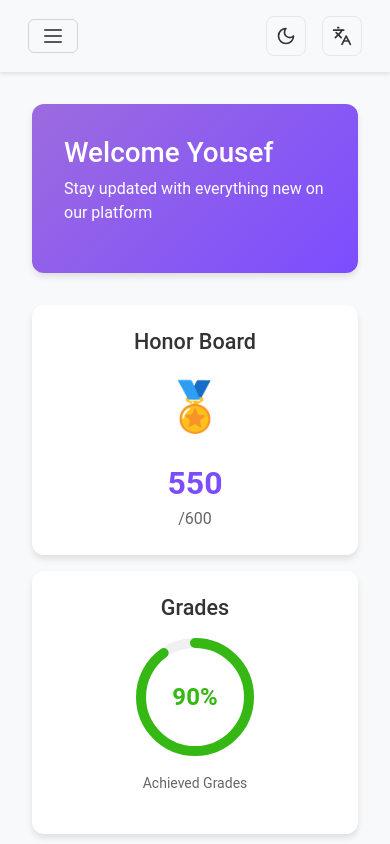
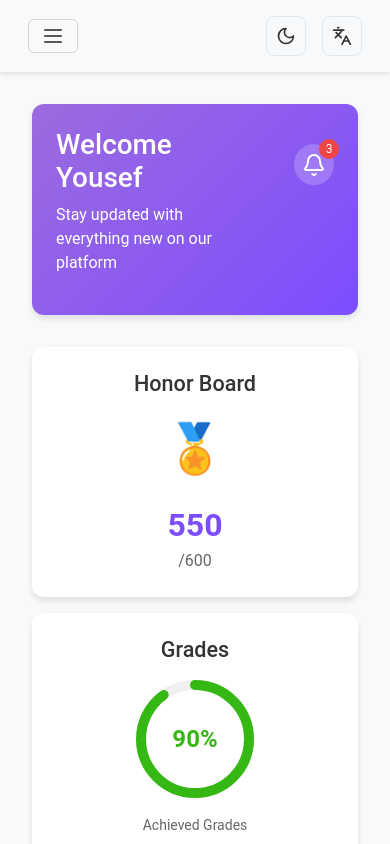
Before and after one commit to loucass/students-system, a React (Vite) app: page /dashboard in a window 390 px wide. Shown: the top 844 px of the page. Built offline with nearby package versions, Linux system fonts and the light colour scheme.

Commit message:
student pages

```diff
--- a/src/components2/Dashboard.jsx
+++ b/src/components2/Dashboard.jsx
@@ -1,5 +1,5 @@
 import { useEffect, useState, useRef } from "react"
-import { Menu, X } from "lucide-react"
+import { Bell, Menu, X } from "lucide-react"
 import Navbar from "./NavBar"
 import AllLinks from "./Links"
 
@@ -24,6 +24,20 @@ const notifications = [
     time: "13:00",
     type: "تحدي جديد",
     title: "تحدي جديد",
+    isNew: false,
+  },
+  {
+    id: 4,
+    time: "14:00",
+    type: "واجب منزلي",
+    title: "تم إضافة واجب جديد",
+    isNew: true,
+  },
+  {
+    id: 5,
+    time: "15:00",
+    type: "تذكير",
+    title: "موعد المحاضرة القادمة",
     isNew: false,
   },
 ]
@@ -90,23 +104,6 @@ export default function Dashboard() {
             <p>{isArabic ? "الصف الثاني" : "Second Grade"}</p>
           </div>
 
-          {/* Notifications Section */}
-          <div className="notifications-section">
-            <h4 className="notifications-title">{isArabic ? "تحديثات" : "Updates"}</h4>
-            <div className="notifications-list">
-              {notifications.map((notification) => (
-                <div key={notification.id} className={`notification-item ${notification.isNew ? "new" : ""}`}>
-                  <div className="notification-time">{notification.time}</div>
-                  <div className="notification-content">
-                    <div className="notification-type">{notification.type}</div>
-                    <div className="notification-title">{notification.title}</div>
-                  </div>
-                  {notification.isNew && <span className="notification-badge">{isArabic ? "جديد" : "New"}</span>}
-                </div>
-              ))}
-            </div>
-          </div>
-
           <div className="sidebar-links">
             <AllLinks isArabic={isArabic} />
           </div>
@@ -115,10 +112,33 @@ export default function Dashboard() {
         {/* Main Content */}
         <main className="main-content">
           <div className="welcome-banner">
+          <div className="welcome-content">
             <h1>{isArabic ? "اهلاً يوسف" : "Welcome Yousef"}</h1>
             <p>
               {isArabic ? "كن على اطلاع دائم لكل جديد في منصتنا" : "Stay updated with everything new on our platform"}
             </p>
+            </div>
+            <div className="notifications-container">
+              <div className="notifications-icon">
+                <Bell size={24} />
+                <span className="notifications-count">{notifications.filter((n) => n.isNew).length}</span>
+              </div>
+              <div className="notifications-popover">
+                <h4 className="notifications-title">{isArabic ? "التنبيهات" : "Notifications"}</h4>
+                <div className="notifications-list">
+                  {notifications.map((notification) => (
+                    <div key={notification.id} className={`notification-item ${notification.isNew ? "new" : ""}`}>
+                      <div className="notification-time">{notification.time}</div>
+                      <div className="notification-content">
+                        <div className="notification-type">{notification.type}</div>
+                        <div className="notification-title">{notification.title}</div>
+                      </div>
+                      {notification.isNew && <span className="notification-badge">{isArabic ? "جديد" : "New"}</span>}
+                    </div>
+                  ))}
+                </div>
+              </div>
+            </div>
           </div>
 
           <div className="stats-container">
--- a/src/main.css
+++ b/src/main.css
@@ -1460,6 +1460,221 @@ input:checked + .slider:before {
 
 .dark-theme .sidebar::-webkit-scrollbar-thumb {
   background-color: rgba(255, 255, 255, 0.2);
+}
+
+/* Notifications Styles */
+.welcome-banner {
+  display: flex;
+  justify-content: space-between;
+  align-items: center;
+  background: linear-gradient(135deg, #9c6bdf, #7c4dff);
+  color: white;
+  padding: 2rem;
+  border-radius: 12px;
+  margin-bottom: 2rem;
+  box-shadow: 0 4px 6px rgba(0, 0, 0, 0.1);
+  transition: transform 0.3s ease;
+}
+
+.welcome-banner:hover {
+  transform: translateY(-5px);
+}
+
+.welcome-content {
+  flex: 1;
+}
+
+.notifications-container {
+  position: relative;
+}
+
+.notifications-icon {
+  position: relative;
+  cursor: pointer;
+  padding: 8px;
+  border-radius: 50%;
+  background-color: rgba(255, 255, 255, 0.2);
+  transition: background-color 0.3s ease;
+}
+
+.notifications-icon:hover {
+  background-color: rgba(255, 255, 255, 0.3);
+}
+
+.notifications-count {
+  position: absolute;
+  top: -5px;
+  right: -5px;
+  background-color: #ef4444;
+  color: white;
+  border-radius: 50%;
+  width: 20px;
+  height: 20px;
+  font-size: 12px;
+  display: flex;
+  align-items: center;
+  justify-content: center;
+}
+
+.notifications-popover {
+  position: absolute;
+  top: calc(100% + 10px);
+  left: 50%;
+  transform: translateX(-50%);
+  width: 300px;
+  max-width: 90vw;
+  background-color: var(--card-bg);
+  border-radius: 8px;
+  box-shadow: 0 4px 6px rgba(0, 0, 0, 0.1);
+  padding: 1rem;
+  display: none;
+  z-index: 1000;
+}
+
+.notifications-container:hover .notifications-popover {
+  display: block;
+  animation: fadeIn 0.3s ease-out;
+}
+
+.notifications-title {
+  font-size: 1.1rem;
+  font-weight: 600;
+  margin-bottom: 1rem;
+  color: var(--heading-color);
+}
+
+.notifications-list {
+  max-height: 300px;
+  overflow-y: auto;
+}
+
+.notification-item {
+  display: flex;
+  gap: 0.75rem;
+  padding: 0.75rem;
+  border-radius: 8px;
+  transition: background-color 0.2s ease;
+}
+
+.notification-item:hover {
+  background-color: var(--hover-color);
+}
+
+.notification-item.new {
+  background-color: var(--notification-new-bg);
+}
+
+.notification-time {
+  font-size: 0.875rem;
+  color: var(--text-muted);
+  min-width: 45px;
+}
+
+.notification-content {
+  flex: 1;
+}
+
+.notification-type {
+  font-size: 0.75rem;
+  color: var(--text-muted);
+  margin-bottom: 0.25rem;
+}
+
+.notification-title {
+  font-size: 0.875rem;
+  font-weight: 500;
+  color: var(--text-color);
+}
+
+.notification-badge {
+  display: inline-block;
+  padding: 0.25rem 0.5rem;
+  background: var(--primary-color);
+  color: white;
+  font-size: 0.75rem;
+  border-radius: 12px;
+  margin-left: auto;
+}
+
+/* Scrollbar Styles for Notifications List */
+.notifications-list::-webkit-scrollbar {
+  width: 6px;
+}
+
+.notifications-list::-webkit-scrollbar-track {
+  background: transparent;
+}
+
+.notifications-list::-webkit-scrollbar-thumb {
+  background-color: rgba(155, 155, 155, 0.5);
+  border-radius: 20px;
+  border: transparent;
+}
+
+.dark-theme .notifications-list::-webkit-scrollbar-thumb {
+  background-color: rgba(255, 255, 255, 0.2);
+}
+
+/* Responsive Styles */
+@media (max-width: 768px) {
+  .welcome-banner {
+    flex-direction: column;
+    align-items: flex-start;
+  }
+
+  .notifications-container {
+    margin-top: 1rem;
+  }
+
+  .notifications-popover {
+    left: auto;
+    right: 0;
+    transform: none;
+    width: 280px;
+    max-width: 100vw;
+    position: fixed;
+    top: auto;
+    bottom: 0;
+    left: 0;
+    right: 0;
+    width: 100%;
+    max-width: 100%;
+    border-radius: 12px 12px 0 0;
+    max-height: 60vh;
+    overflow-y: auto;
+  }
+  .notifications-container {
+    position: static;
+  }
+}
+
+/* Ensure the notifications icon is always visible */
+.notifications-icon {
+  position: relative;
+  z-index: 1001;
+}
+
+/* Adjust the welcome banner for better mobile layout */
+@media (max-width: 768px) {
+  .welcome-banner {
+    flex-direction: row;
+    justify-content: space-between;
+    align-items: flex-start;
+    padding: 1.5rem;
+  }
+
+  .welcome-content {
+    max-width: 70%;
+  }
+
+  .notifications-container {
+    align-self: flex-start;
+  }
+}
+
+/* Ensure the popover doesn't collapse */
+.notifications-list {
+  min-height: 50px;
 }
 
 /* Registration Page Styles */
```
